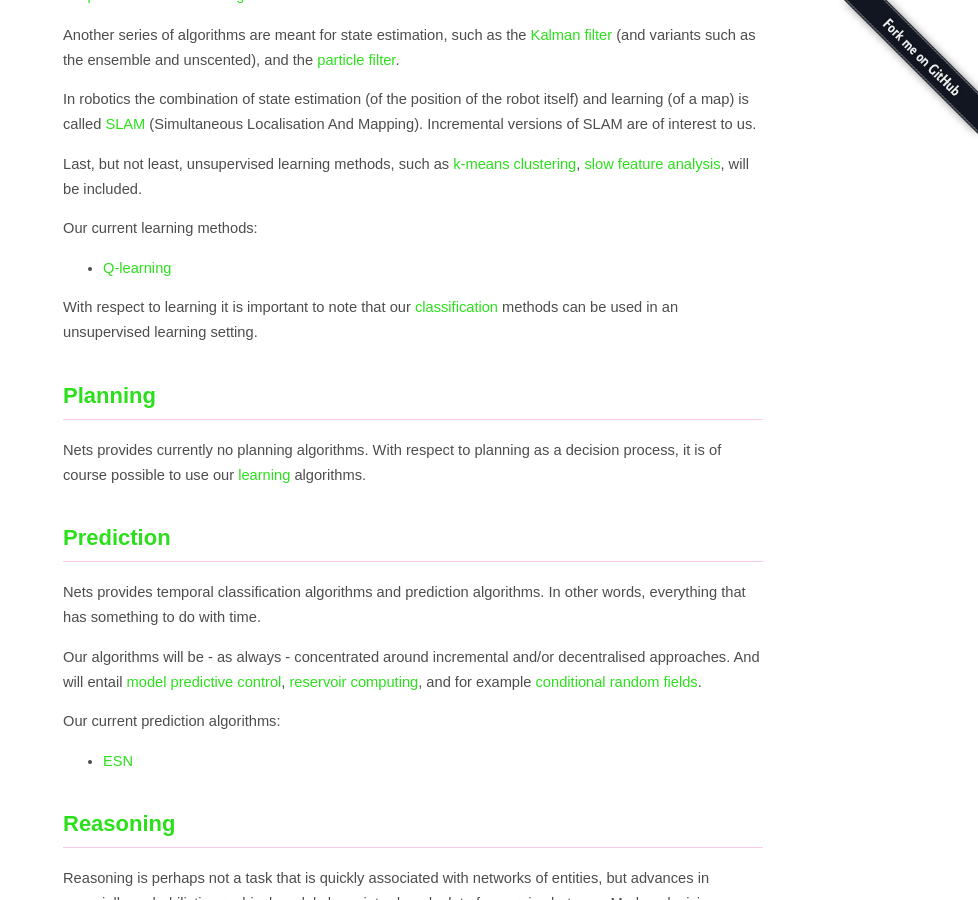
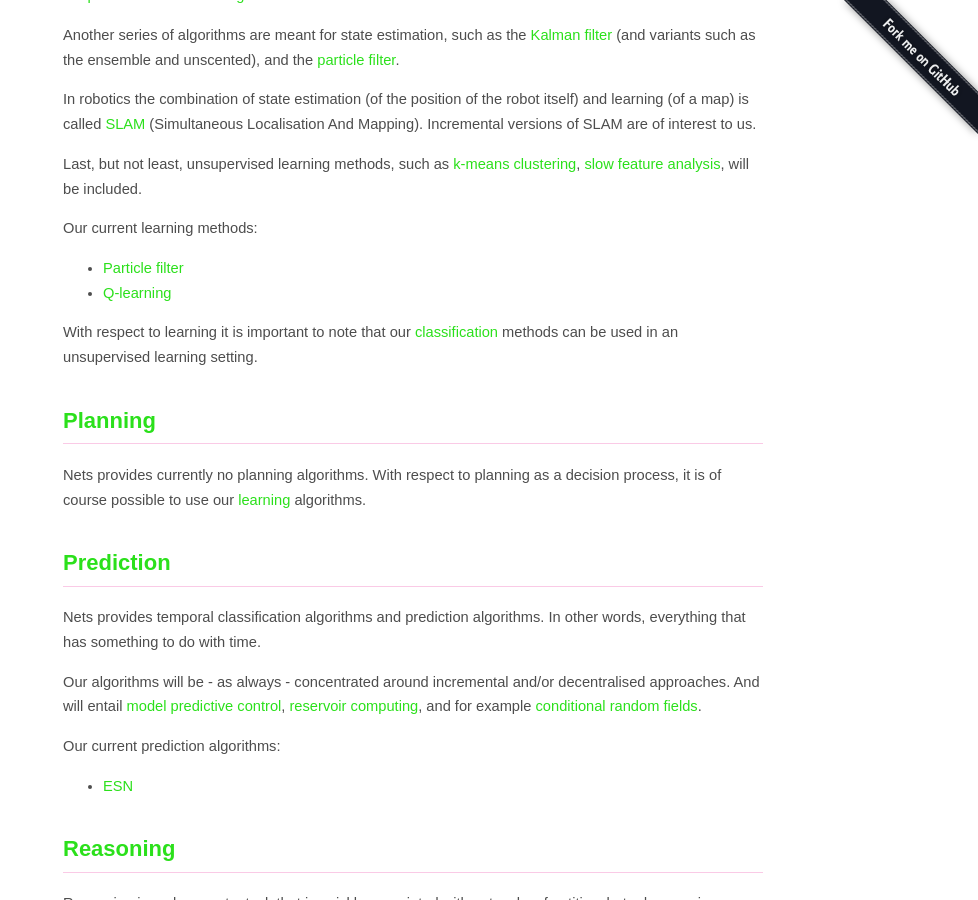
Before and after one commit to almende/nets, a Jekyll site: the page built from index.md, in a window 1280 px wide and 900 px high, scrolled down 1488 px. Shown: the whole window, without its empty margins (302-1280 px from the left). Built offline with Jekyll 4.4.1, drawn with Linux system fonts in a browser that asks for light colours.

Commit message:
Add particle filter

```diff
--- a/index.md
+++ b/index.md
@@ -91,6 +91,7 @@
 
 Our current learning methods:
 
+- [Particle filter](https://github.com/mrquincle/particlefilter)
 - [Q-learning](https://github.com/mrquincle/actionperception)
 
 With respect to learning it is important to note that our [classification](#classification)
```
